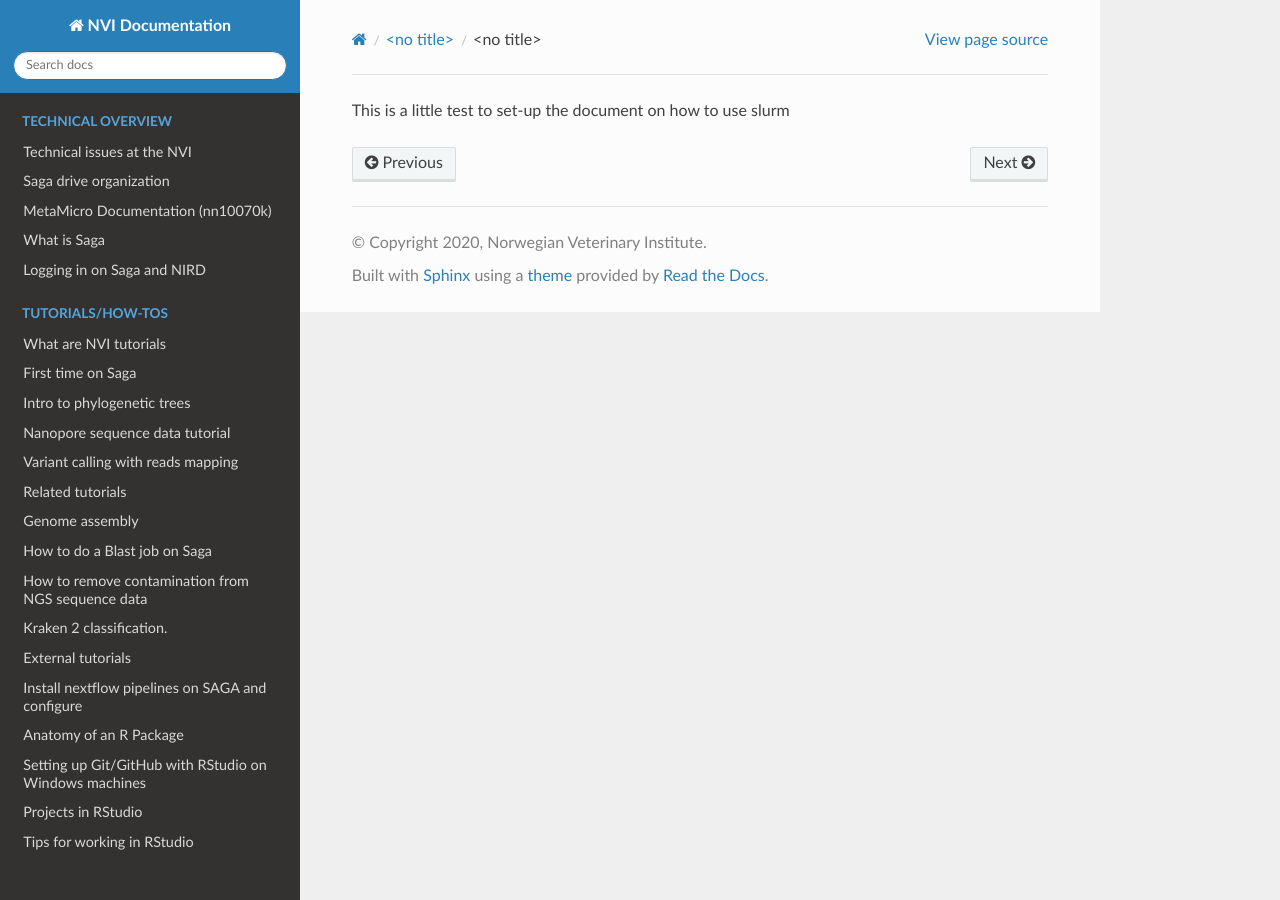
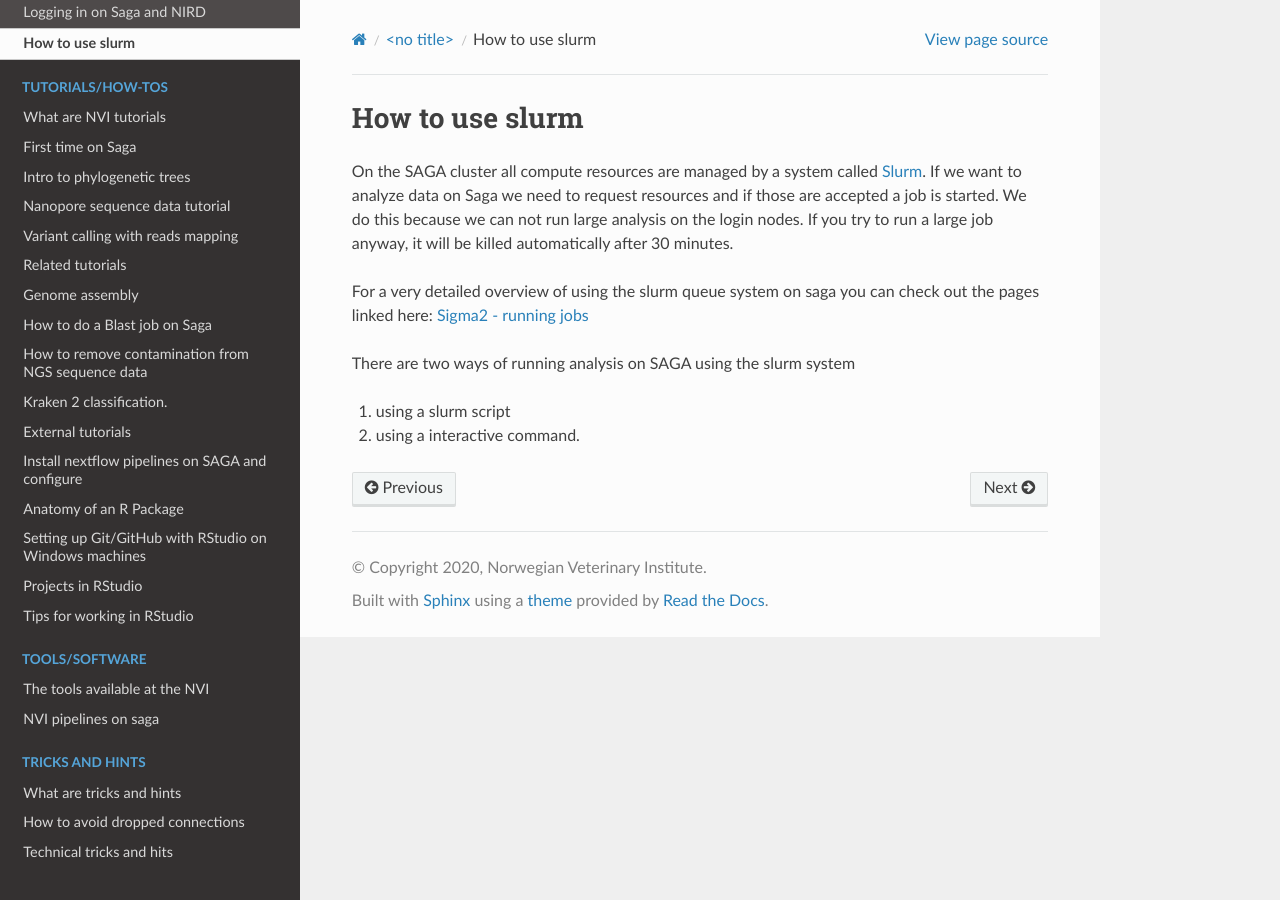
Before and after one commit to NorwegianVeterinaryInstitute/nvi-documentation, a Sphinx documentation site: the page built from docs/source/technical/slurm_usage.md, in a window 1280 px wide. Built offline with Sphinx 7.4.7 and the Read the Docs theme 2.0.0, drawn with Linux system fonts in a browser that asks for light colours; pages that are not in the unit, such as notebooks, are missing from menus.

Commit message:
wrote an intro paragraph for the  slurm_usage.md
Wrote a paragraph

```diff
--- a/docs/source/technical/slurm_usage.md
+++ b/docs/source/technical/slurm_usage.md
@@ -1 +1,9 @@
-This is a little test to set-up the document on how to use slurm
+# How to use slurm
+
+On the SAGA cluster all compute resources are managed by a system called [Slurm](https://slurm.schedmd.com/documentation.html). If we want to analyze data on Saga we need to request resources and if those are accepted a job is started. We do this because we can not run large analysis on the login nodes. If you try to run a large job anyway, it will be killed automatically after 30 minutes.
+
+For a very detailed overview of using the slurm queue system on saga you can check out the pages linked here: [Sigma2 - running jobs](https://documentation.sigma2.no/jobs/overview.html)
+
+There are two ways of running analysis on SAGA using the slurm system
+1. using a slurm script
+2. using a interactive command.
```
